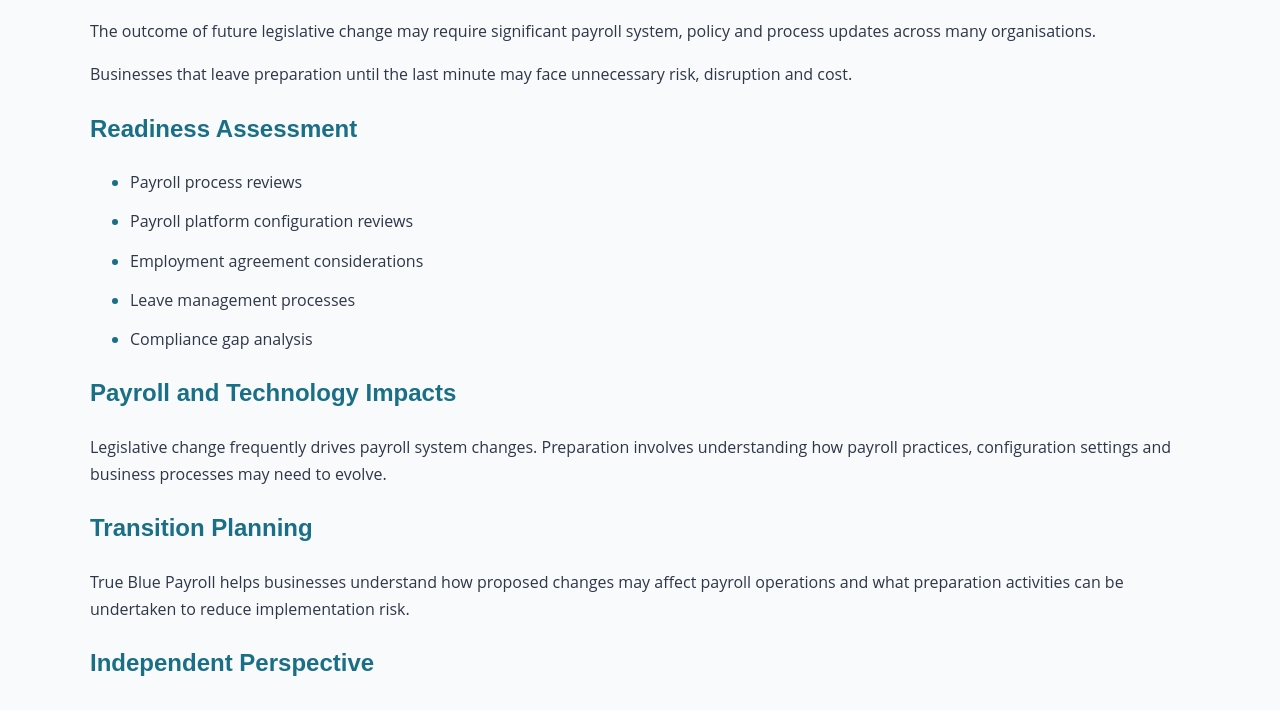
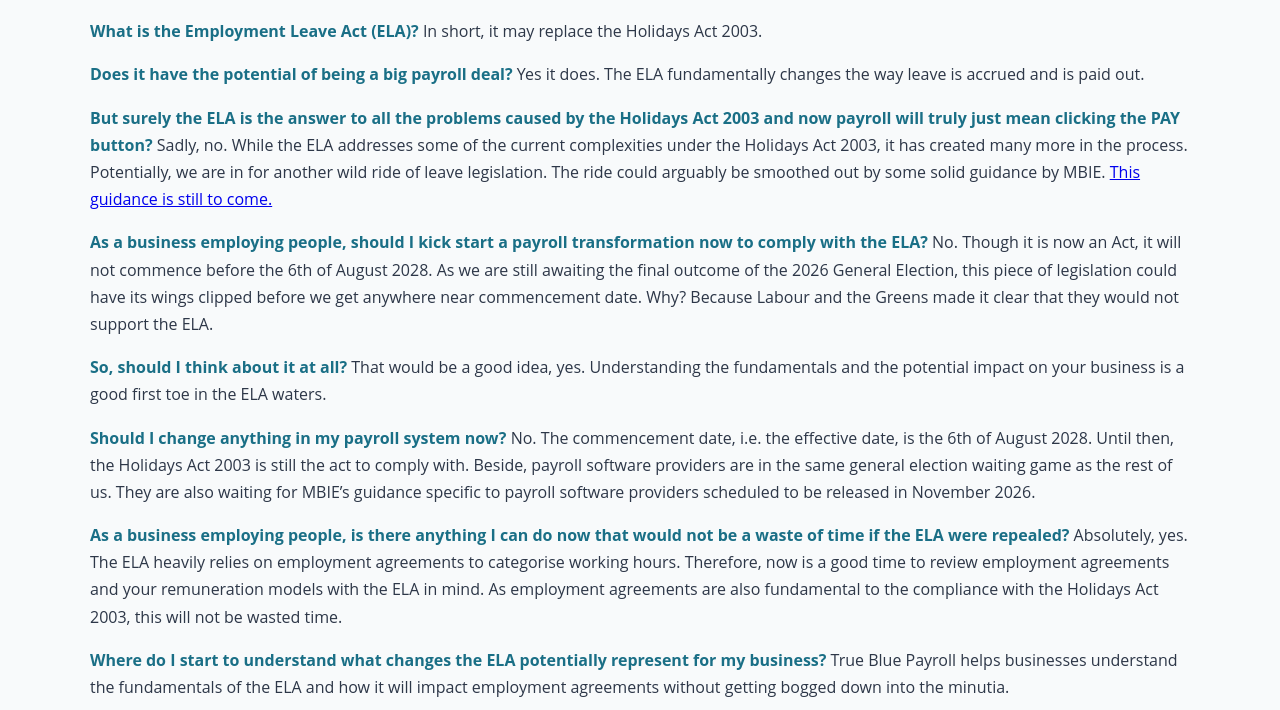
Before and after one commit to GraemeWoodward/TrueBluePayroll, a plain HTML site: page employment-leave-act-readiness.html in a window 1280 px wide. Shown: the part 219-929 px from the top of the page. Drawn offline with Linux system fonts and the light colour scheme.

Commit message:
numerous text changes on the services details pages, partiularly employment her consulting and ELA readiness

```diff
--- a/employment-leave-act-readiness.html
+++ b/employment-leave-act-readiness.html
@@ -3,8 +3,7 @@
 <head>
 <meta charset="UTF-8">
 <meta name="viewport" content="width=device-width, initial-scale=1.0">
-<meta name="description" content="Preparation and readiness support for the Employment Leave Act,
-including payroll configuration, compliance planning and transition advice.">
+<meta name="description" content="Preparation and readiness support for the Employment Leave Act, including payroll configuration, compliance planning and transition advice.">
 <link rel="stylesheet" href="styles.css">
 <link rel="icon" type="image/png" href="assets/favicon.png">
 <title>Employment Leave Act Readiness | True Blue Payroll</title>
@@ -23,28 +22,51 @@ including payroll configuration, compliance planning and transition advice.">
 </div>
 </header>
 <main class="container">
-<h1>Employment Leave Act Readiness</h1>
-<p>The outcome of future legislative change may require significant payroll system, policy and process updates
-across many organisations.</p>
-<p>Businesses that leave preparation until the last minute may face unnecessary risk, disruption and cost.</p>
-<h2>Readiness Assessment</h2>
-<ul>
-<li>Payroll process reviews</li>
-<li>Payroll platform configuration reviews</li>
-<li>Employment agreement considerations</li>
-<li>Leave management processes</li>
-<li>Compliance gap analysis</li>
-</ul>
-<h2>Payroll and Technology Impacts</h2>
-<p>Legislative change frequently drives payroll system changes. Preparation involves understanding how payroll practices,
-configuration settings and business processes may need to evolve.</p>
-<h2>Transition Planning</h2>
-<p>True Blue Payroll helps businesses understand how proposed changes may affect payroll operations and what
-preparation activities can be undertaken to reduce implementation risk.</p>
-<h2>Independent Perspective</h2>
-<p>The focus is on practical payroll realities, helping businesses understand which aspects of their
-payroll environment may require review, redesign or remediation.</p>
+  <h1>Employment Leave Act Readiness</h1>
+
+  <p><strong>What is the Employment Leave Act (ELA)?</strong> In short, it may replace the Holidays Act 2003.</p>
+
+  <p><strong>Does it have the potential of being a big payroll deal?</strong> Yes it does. The ELA fundamentally changes the way leave is accrued and is paid out.</p>
+
+  <p><strong>But surely the ELA is the answer to all the problems caused by the Holidays Act 2003 and now payroll will
+  truly just mean clicking the PAY button?</strong> Sadly, no. While the ELA addresses some of the current
+  complexities under the Holidays Act 2003, it has created many more in the process. Potentially, we are in for another
+  wild ride of leave legislation. The ride could arguably be smoothed out by some solid
+  guidance by MBIE.
+  <a href="https://www.employment.govt.nz/leave-and-holidays/changes-to-leave-coming-in-2028/timeline-for-employment-leave-act-guidance-and-resources"
+     target="_blank" rel="noopener noreferrer">This guidance is still to come.</a></p>
+
+  <p><strong>As a business employing people, should I kick start a payroll transformation now to comply with the
+  ELA?</strong> No. Though it is now an Act, it will not commence before the 6th of August 2028. As we are still
+  awaiting the final outcome of the 2026 General Election, this piece of legislation could have its wings clipped before
+  we get anywhere near commencement date. Why? Because Labour and the Greens made it clear that they would not support the
+  ELA.</p>
+
+  <p><strong>So, should I think about it at all?</strong> That would be a good idea, yes. Understanding the fundamentals
+  and the potential impact on your business is a good first toe in the ELA waters.</p>
+
+  <p><strong>Should I change anything in my payroll system now?</strong> No. The commencement date, i.e. the effective
+  date, is the 6th of August 2028. Until then, the Holidays Act 2003 is still the act to comply with. Beside, payroll software
+  providers are in the same general election waiting game as the rest of us. They are also waiting for MBIE’s guidance
+  specific to payroll software providers scheduled to be released in November 2026.</p>
+
+  <p><strong>As a business employing people, is there anything I can do now that would not be a waste of time if the ELA
+  were repealed?</strong> Absolutely, yes. The ELA heavily relies on employment agreements to categorise working
+  hours. Therefore, now is a good time to review employment agreements and your remuneration models with the ELA in mind.
+  As employment agreements are also fundamental to the compliance with the Holidays Act 2003, this will not be wasted
+  time.</p>
+
+  <p><strong>Where do I start to understand what changes the ELA potentially represent for my business?</strong>
+  True Blue Payroll helps businesses understand the fundamentals of the ELA and how it will impact employment
+  agreements without getting bogged down into the minutia.</p>
+
+  <h2>Independent Perspective</h2>
+
+  <p>The focus is on practical payroll realities, helping businesses understand which aspects of their payroll environment
+  may require review and redesign.</p>
+
 </main>
+
 <footer>
 True Blue Payroll | Christchurch, New Zealand
 </footer>
```
Also changed, not shown: employment-hero-consulting.html (+51 -33 lines), index.html (+1 -1 lines), payroll-processing.html (+1 -1 lines), platform-selection-and-transition.html (+1 -1 lines), services.html (+1 -1 lines).
